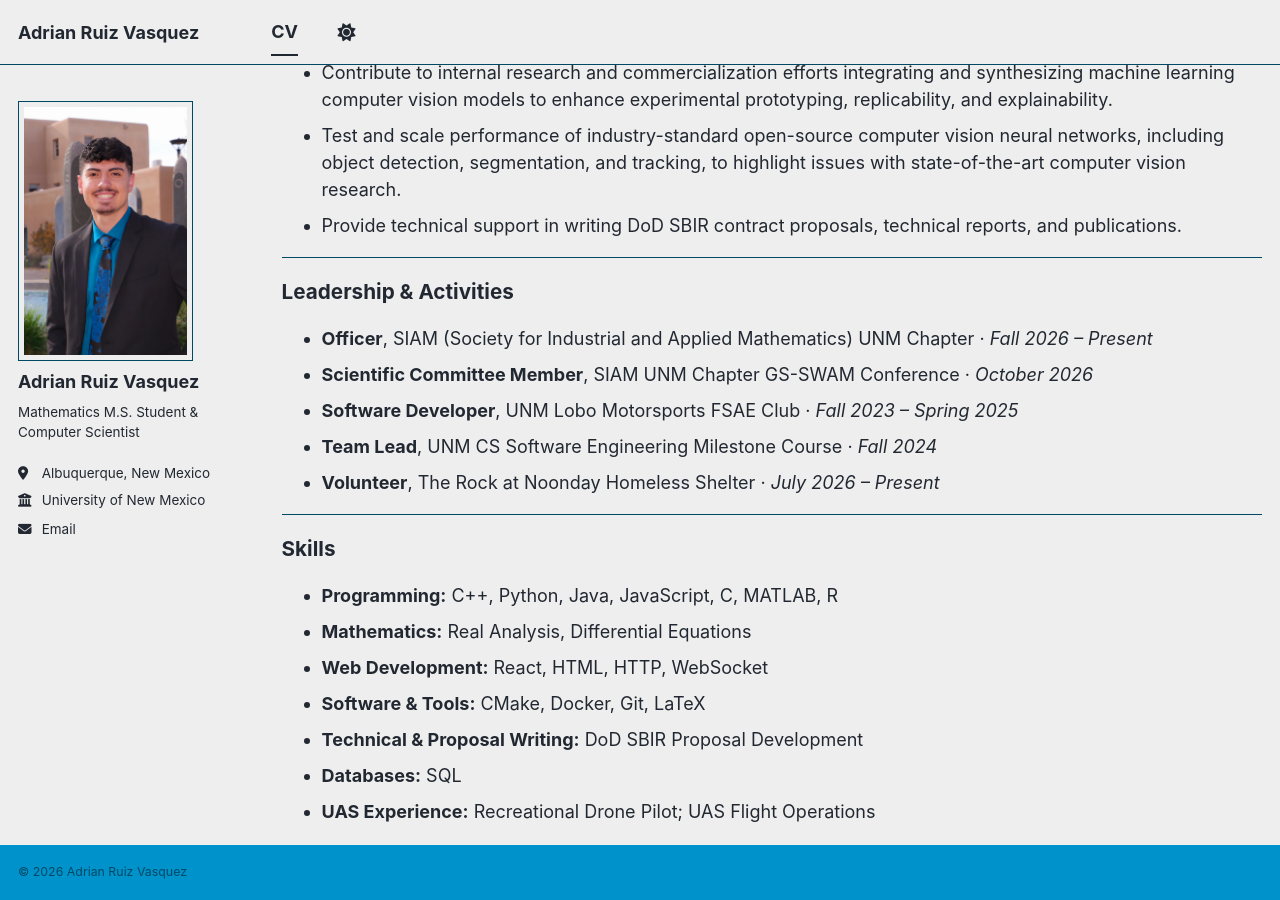
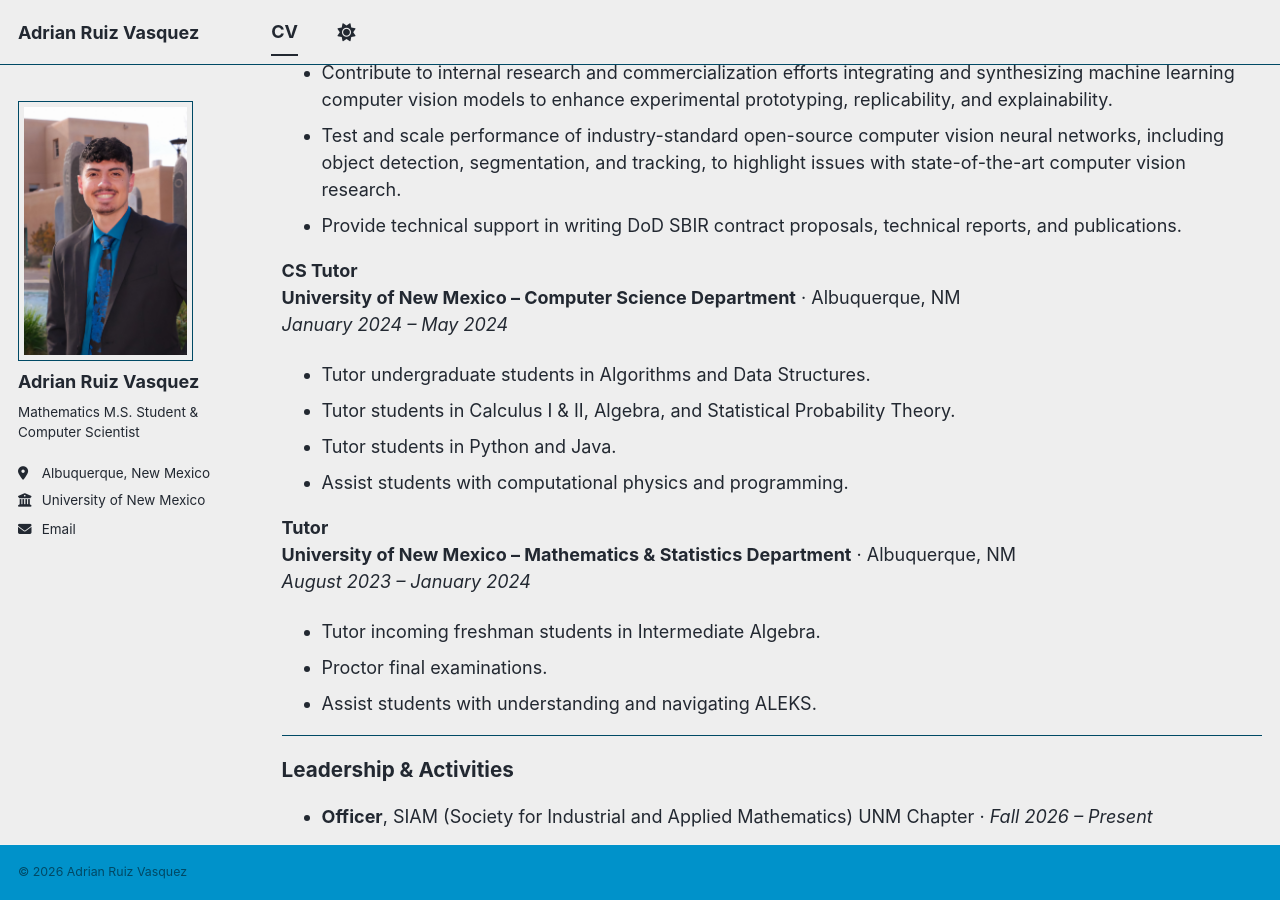
Before and after one commit to ADRIANRUIZVASQUEZ/ADRIANRUIZVASQUEZ.github.io, a Jekyll site: the page built from _pages/cv.md, in a window 1280 px wide and 900 px high, scrolled down 1095 px. Built offline with Jekyll 4.4.1, drawn with Linux system fonts in a browser that asks for light colours; a style sheet for code colours, icons or effects is not loaded.

Commit message:
added more jobs for tutoring experience

```diff
--- a/_pages/cv.md
+++ b/_pages/cv.md
@@ -49,6 +49,21 @@ GPA: 4.0
 * Test and scale performance of industry-standard open-source computer vision neural networks, including object detection, segmentation, and tracking, to highlight issues with state-of-the-art computer vision research.
 * Provide technical support in writing DoD SBIR contract proposals, technical reports, and publications.
 
+**CS Tutor**
+**University of New Mexico – Computer Science Department** · Albuquerque, NM
+*January 2024 – May 2024*
+* Tutor undergraduate students in Algorithms and Data Structures.
+* Tutor students in Calculus I & II, Algebra, and Statistical Probability Theory.
+* Tutor students in Python and Java.
+* Assist students with computational physics and programming.
+
+**Tutor**
+**University of New Mexico – Mathematics & Statistics Department** · Albuquerque, NM
+*August 2023 – January 2024*
+* Tutor incoming freshman students in Intermediate Algebra.
+* Proctor final examinations.
+* Assist students with understanding and navigating ALEKS.
+
 ---
 
 <p style="font-size: 1.15em; font-weight: bold; margin-top: 0; margin-bottom: 0.3em;">Leadership & Activities</p>
```
